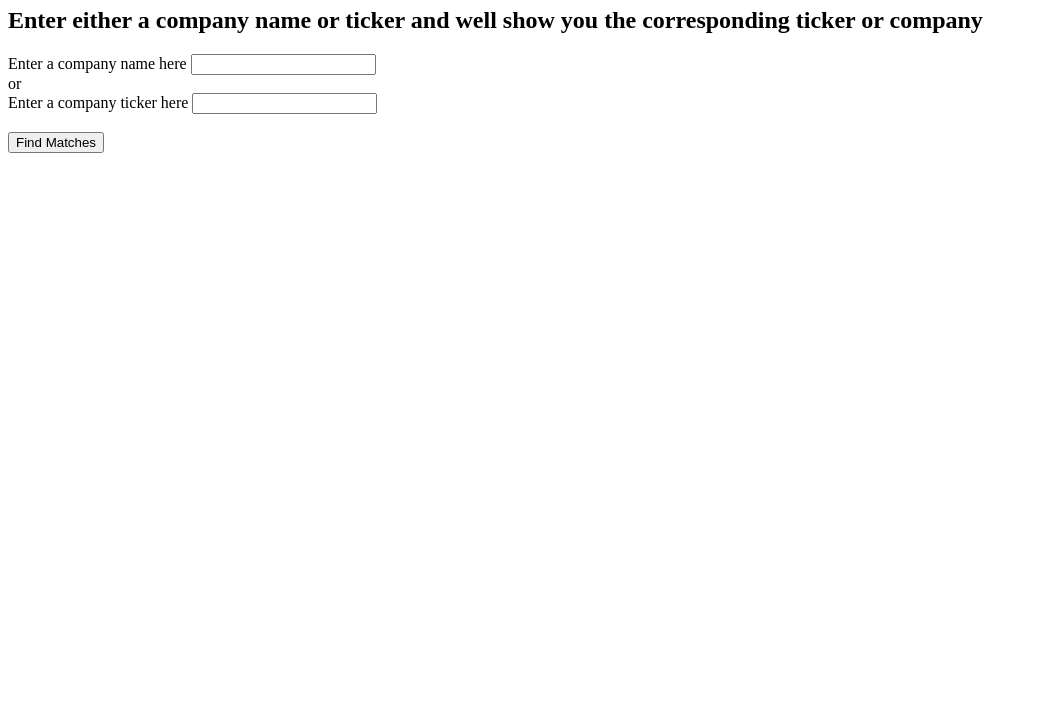
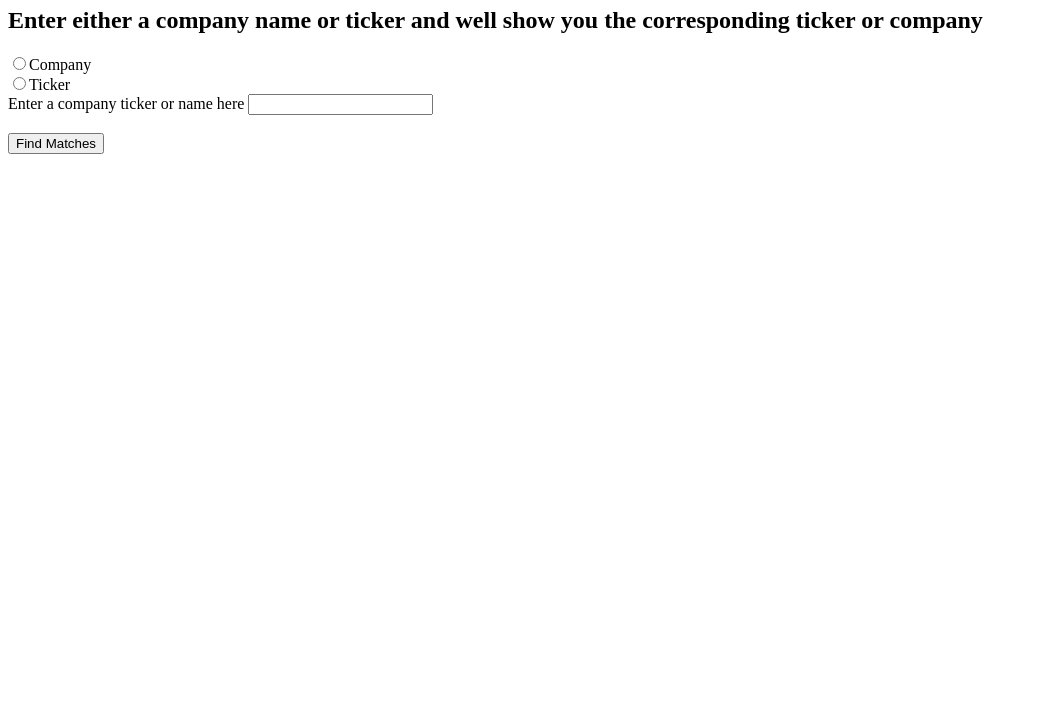
Before and after one commit to luckonar123/Comp20Hw14, a website: page index.html in a window 1280 px wide. Shown: the part 73-800 px from the top of the page, without its empty margins (0-1038 px from the left). Drawn offline with Linux system fonts and the light colour scheme.

Commit message:
Add files via upload

```diff
--- a/index.html
+++ b/index.html
@@ -9,15 +9,14 @@
     <h1> Stocker Ticker</h1>
     <h2> Enter either a company name or ticker and well show you the corresponding ticker or company</h2>
 
-    <form action="http://127.0.0.1:8080/" method="post">
-        Enter a company name here
-      <input type="text" name="name" id="company">
-      <br> or <br>
-        Enter a company ticker here
-      <input type="text" name="ticker" id="ticker">
-      <br>
-      <br>
-      <button type="submit" name="button" id ="btn1">Find Matches</button>
+    <form action="https://hw14cs20.herokuapp.com" method="post">
+        <input type="radio" id="Company" value="Company"  name="type" required><label for='Company' class="light" >Company</label><br/>
+        <input type="radio" id="Ticker" value="Ticker" name="type"><label for="Ticker" class="light">Ticker</label>
+        <br> Enter a company ticker or name here
+        <input type="text" name="ticker" id="ticker">
+        <br>
+        <br>
+        <button type="submit" name="button" id ="btn1">Find Matches</button>
     </form>
 
 
```
